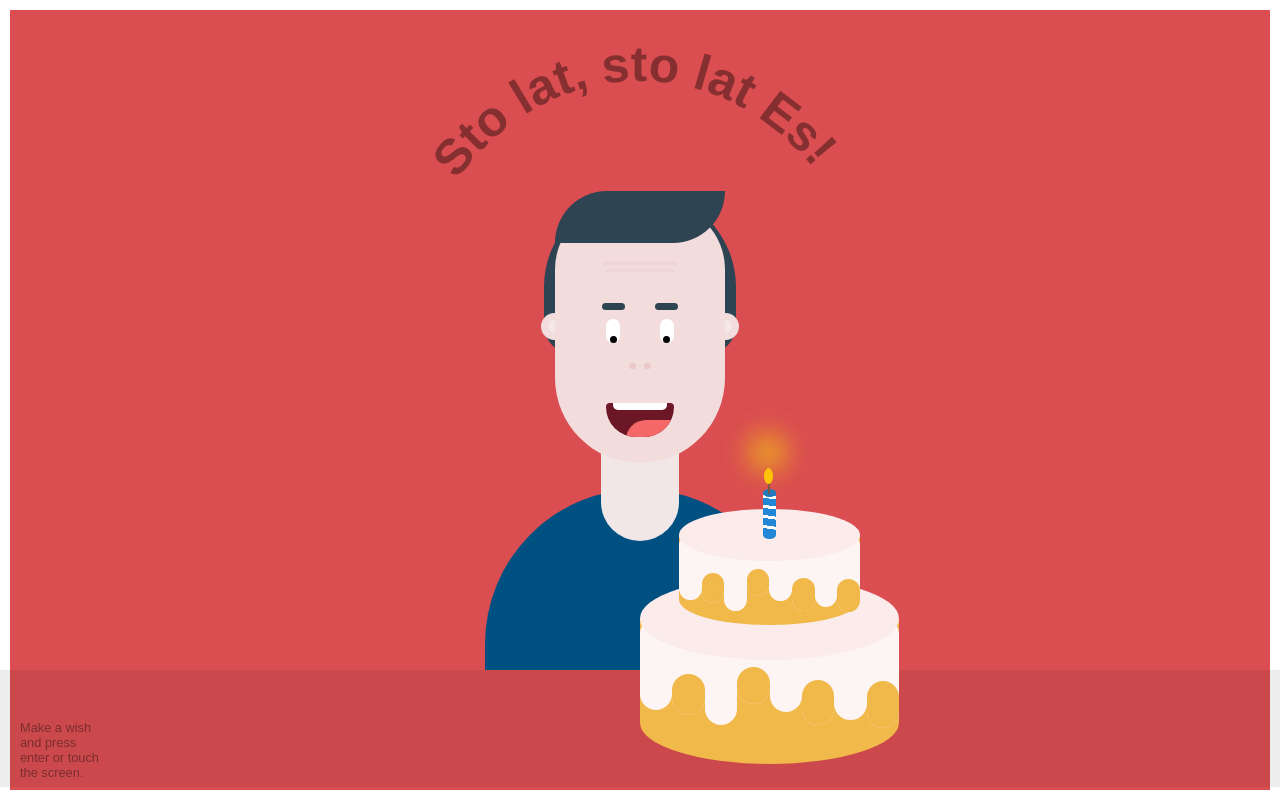
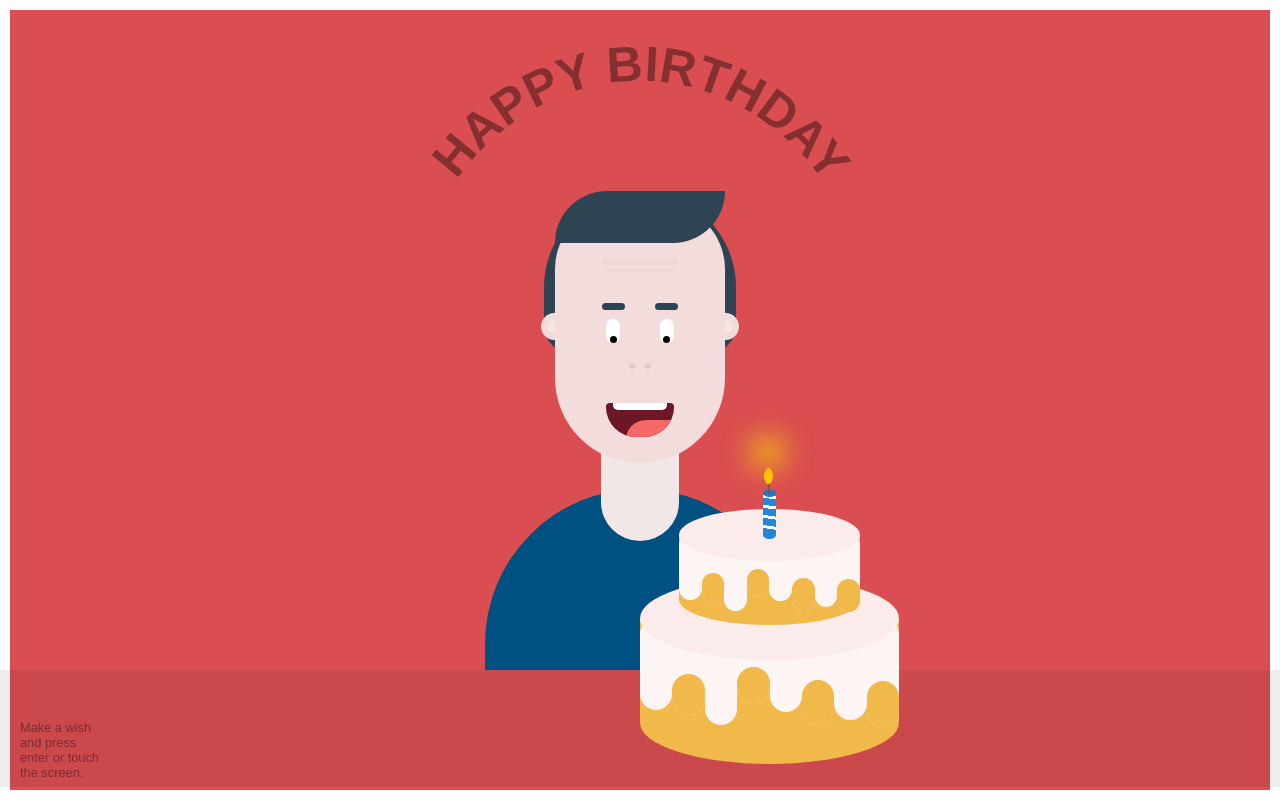
Before and after one commit to kingasieminiak/make_a_wish, a website built with webpack: page src/html/index.html in a window 1280 px wide. Built offline with nearby package versions, Linux system fonts and the light colour scheme.

Commit message:
Change text

```diff
--- a/src/html/index.html
+++ b/src/html/index.html
@@ -12,9 +12,7 @@
       <svg viewBox="0 0 500 500" class="app__title">
         <path id="curve" d="M73.2,148.6c4-6.1,65.5-96.8,178.6-95.6c111.3,1.2,170.8,90.3,175.1,97" />
         <text width="500">
-          <textPath xlink:href="#curve">
-            Sto lat, sto lat Es!
-          </textPath>
+          <textPath xlink:href="#curve">HAPPY BIRTHDAY!</textPath>
         </text>
       </svg>
 
```
